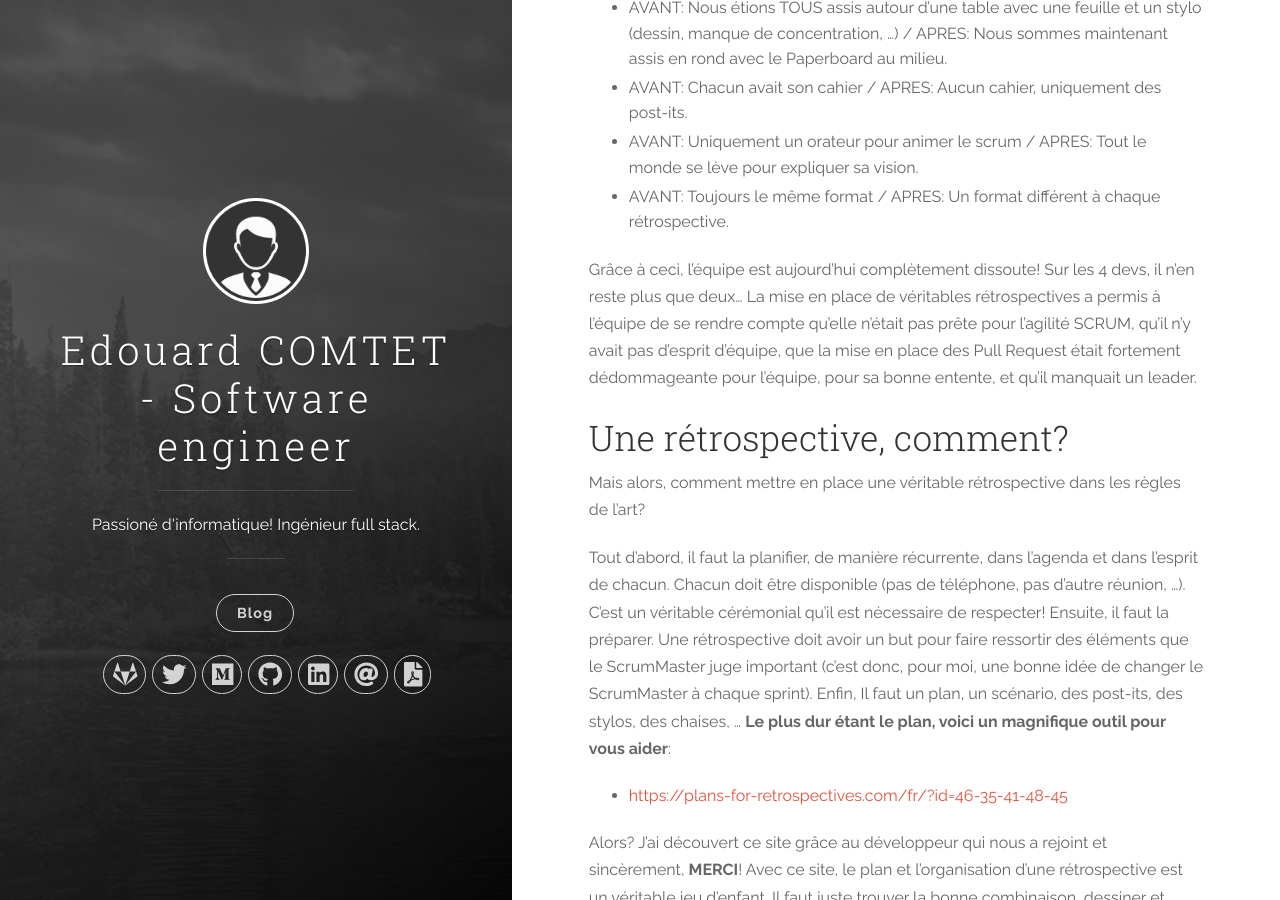
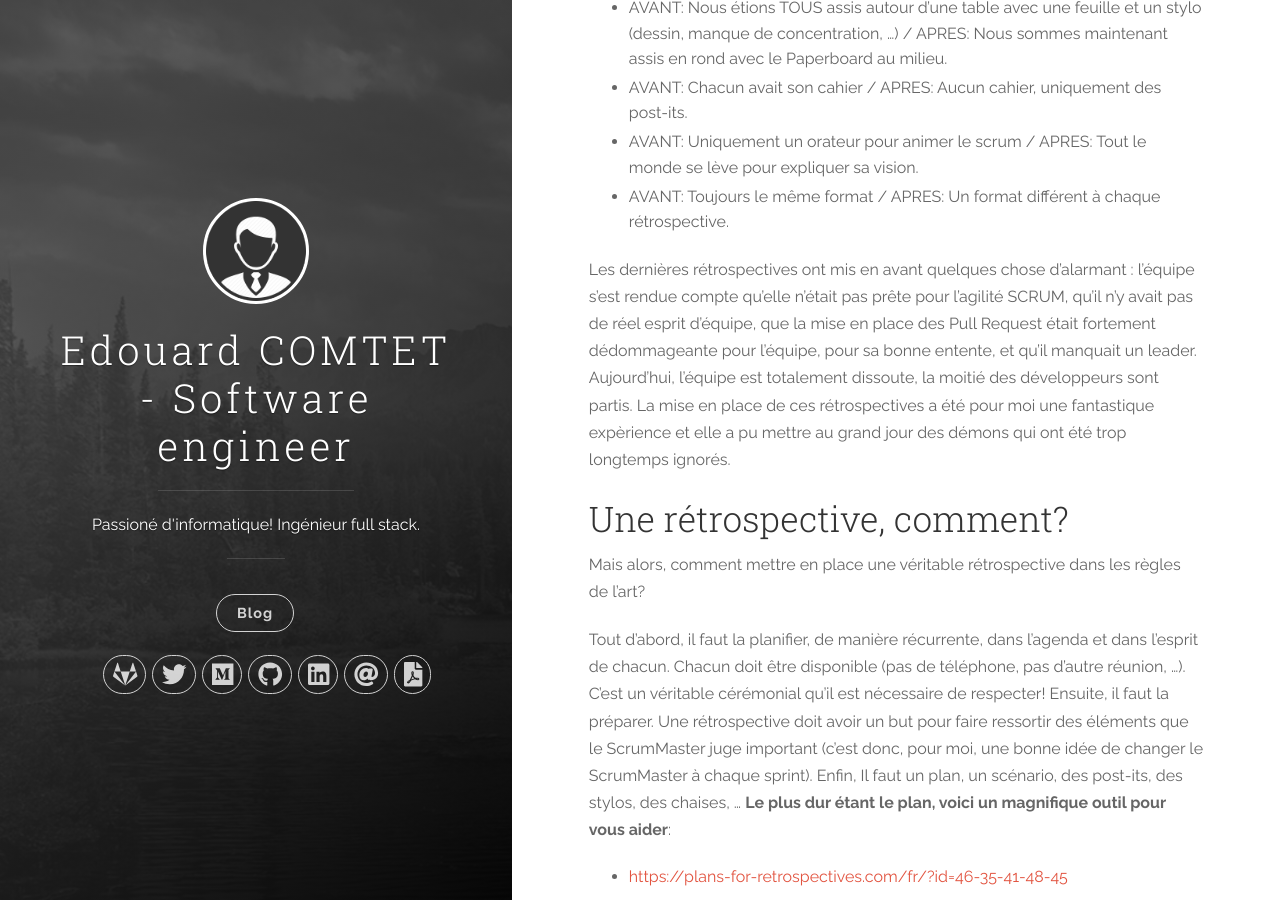
Before and after one commit to DarkIsDude/ecomtet, a Jekyll site: the page built from _posts/2018-01-10-retro.md, in a window 1280 px wide and 900 px high, scrolled down 992 px. Built offline with Jekyll 4.4.1, drawn with Linux system fonts in a browser that asks for light colours; nearby versions of some CDN libraries.

Commit message:
Improve post

```diff
--- a/_posts/2018-01-10-retro.md
+++ b/_posts/2018-01-10-retro.md
@@ -25,7 +25,8 @@ Ce petit nouveau étant parmis nous, il a fait ce que nous n’avions pas compri
 * AVANT: Uniquement un orateur pour animer le scrum / APRES: Tout le monde se lève pour expliquer sa vision.
 * AVANT: Toujours le même format / APRES: Un format différent à chaque rétrospective.
 
-Grâce à ceci, l’équipe est aujourd’hui complètement dissoute! Sur les 4 devs, il n’en reste plus que deux… La mise en place de véritables rétrospectives a permis à l’équipe de se rendre compte qu’elle n’était pas prête pour l'agilité SCRUM, qu’il n’y avait pas d’esprit d’équipe, que la mise en place des Pull Request était fortement dédommageante pour l’équipe, pour sa bonne entente, et qu’il manquait un leader.
+Les dernières rétrospectives ont mis en avant quelques chose d'alarmant : l’équipe s'est rendue compte qu’elle n’était pas prête pour l’agilité SCRUM, qu’il n’y avait pas de réel esprit d’équipe, que la mise en place des Pull Request était fortement dédommageante pour l’équipe, pour sa bonne entente, et qu’il manquait un leader.
+Aujourd'hui, l'équipe est totalement dissoute, la moitié des développeurs sont partis. La mise en place de ces rétrospectives a été pour moi une fantastique expèrience et elle a pu mettre au grand jour des démons qui ont été trop longtemps ignorés.
 
 ## Une rétrospective, comment?
 
```
